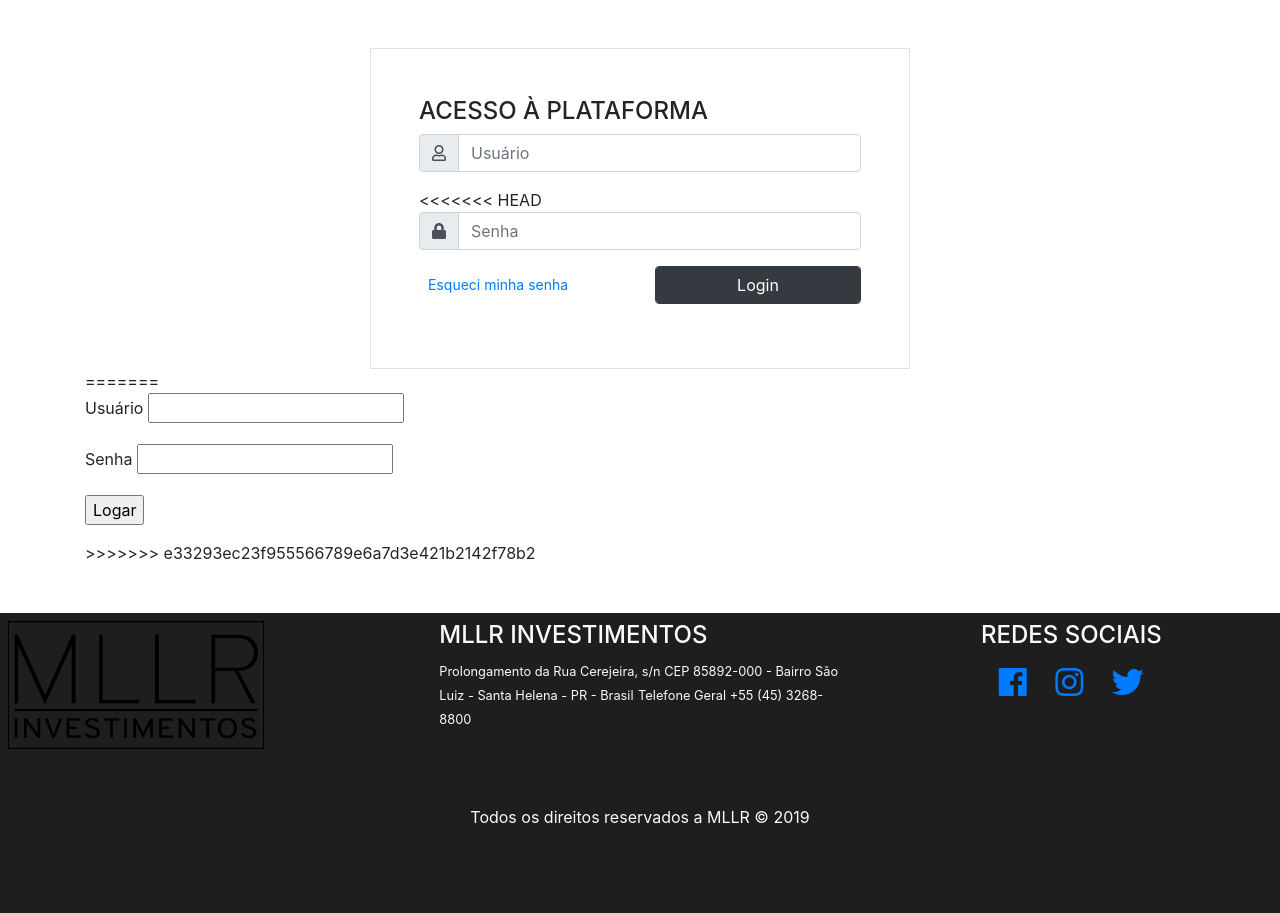
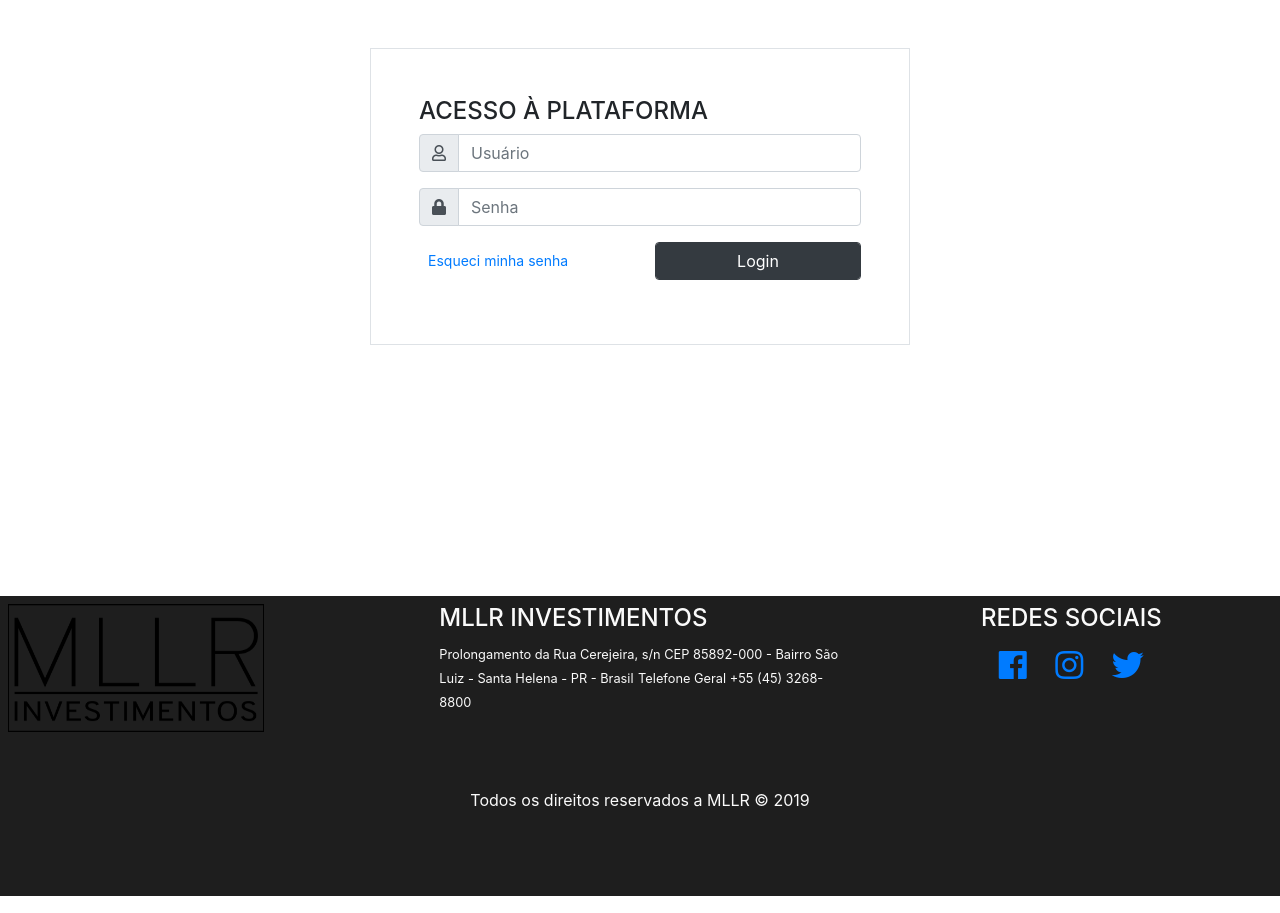
Before and after one commit to lambda-limbo/invest, a PHP site: template app/_layouts/login.twig in a window 1280 px wide. Shown: the part 76-989 px from the top of the page. Run offline with PHP 8.4, Linux system fonts and the light colour scheme; the template is opened without the code that fills it, so the values that code supplies are empty; some libraries are stand-ins or nearby versions.

Commit message:
Remove clutter from a merge
    For some reason it didn't commit the modification I did with this
page and this commit removes the trash.

Signed-off-by: Rafael Campos Nunes <rafaelnunes@engineer.com>

```diff
--- a/app/_layouts/login.twig
+++ b/app/_layouts/login.twig
@@ -16,7 +16,6 @@
                         </div>
                     </div>
 
-<<<<<<< HEAD
                     <div class="form-group">
                         <div class="input-group">
                             <div class="input-group-prepend">
@@ -41,21 +40,4 @@
                 </form>
             </div>
         </div>
-=======
-<form action="login" method="POST">
-    <div class="form-group">
-        <label>Usuário</label>
-        <input type="text" name="username"/>
-    </div class="form-group">
-    <div class="form-group">
-        <label>Senha</label>
-        <input type="password" name="password"/>
-    </div class="form-group">
-
-    <div class="form-group">
-        <input type="submit" value="Logar" />
-    </div class="form-group">
-</form>
-
->>>>>>> e33293ec23f955566789e6a7d3e421b2142f78b2
 {% endblock %}
```
